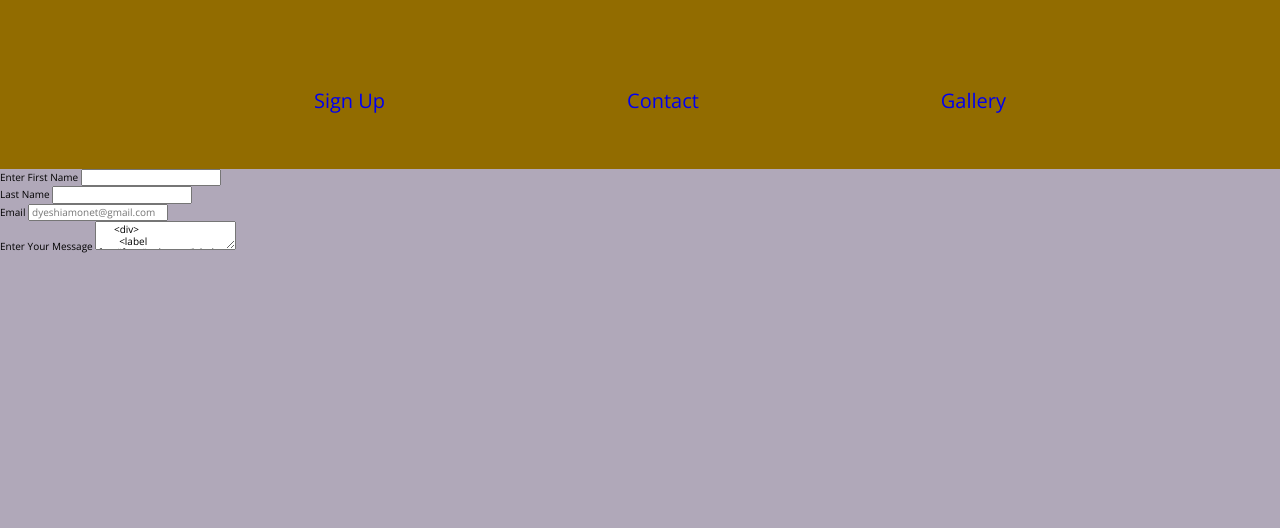
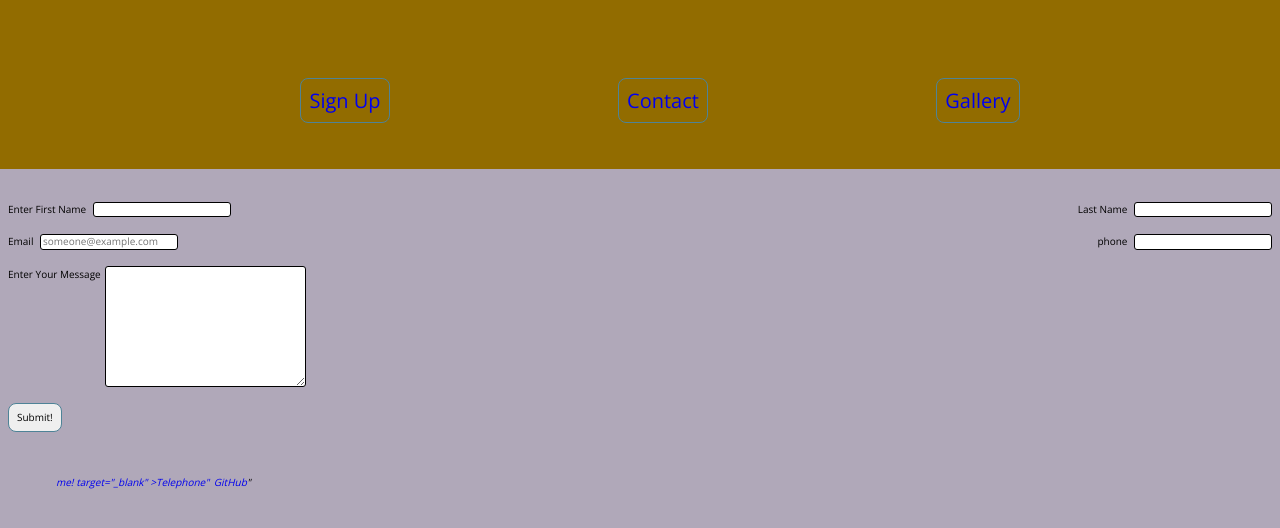
Before and after one commit to DyeshiaSmith/browser-JSPractice, a website: page contact.html in a window 1280 px wide. Shown: the part 76-604 px from the top of the page. Drawn offline with nearby package versions, Linux system fonts and the light colour scheme.

Commit message:
fix to make links cleaner, add contact form.

```diff
--- a/contact.html
+++ b/contact.html
@@ -17,18 +17,19 @@
     <link rel="stylesheet" href="../style.css" />
 </head>
 <body>
-  <header>
+  <header class="text-align--center">
     <h1>Contact Me!</h1>
   </header>
   <nav>
     <ul class="flex flex--align-items-center">
-      <li><a href="../about-me.html"> Sign Up</a></li>
-      <li><a href="./contact.html">Contact</a></li>
-      <li><a href="./gallery.html">Gallery</a></li>
+      <li><a href="../about-me.html" class="button"> Sign Up</a></li>
+      <li><a href="./contact.html" class="button">Contact</a></li>
+      <li><a href="./gallery.html" class="button">Gallery</a></li>
     </ul>
   </nav>
   <main>
     <form action="">
+      <div class="flex flex--justify-content-space-between">
         <div>
           <label for="fname">Enter First Name</label>
           <input type="text" id="fname">
@@ -37,18 +38,23 @@
           <label for="lname">Last Name</label>
           <input type="text" id="lname">
         </div>
+      </div>
+
+<div class="flex flex--justify-content-space-between">
   <div>
     <label for="email">Email</label>
-        <input type="email" id="email" placeholder="dyeshiamonet@gmail.com">
-      </div>
-
-      <div>
-        <label for="msg">Enter Your Message</label>
-        <textarea name=""
+    <input type="email" id="email" placeholder="someone@example.com">
   </div>
   <div>
     <label for="fone">phone</label>
     <input type="tel">
+  </div>
+
+</div>
+
+      <div class="flex flex-flex-direction--column">
+        <label for="msg">Enter Your Message</label>
+        <textarea name="" id="msg" cols="30" rows="10"></textarea>
       </div>
       <button type="submit" class="button">Submit!</button>
     </form>
--- a/style.css
+++ b/style.css
@@ -79,6 +79,25 @@ footer li {
   margin-right: 0.5rem;
 }
 
+form {
+  background-color: var(--secondary-color);
+  padding: 1rem 0.5rem;
+}
+
+label {
+  margin-right: 0.25rem;
+}
+
+form > .flex {
+  margin: 1rem 0;
+}
+
+input,
+textarea {
+  border: solid thin black;
+  border-radius: 3px;
+}
+
 li {
   list-style-type: none;
 }
@@ -142,11 +161,10 @@ address li ::after {
   margin-bottom: 0.5rem;
 }
 
-/* Utility Class */
-
 .flex {
   display: flex;
 }
+
 
 .flex--align-items-center {
   align-items: center;
@@ -162,6 +180,10 @@ address li ::after {
 
 .flex--justify-content-space-around {
   justify-content: space-around;
+}
+
+.flex--justify-content-space-between {
+  justify-content: space-between;
 }
 
 .flex--row {
```
Also changed, not shown: index.html (+8 -11 lines). Lines whose indentation alone changed are shown as unchanged.
